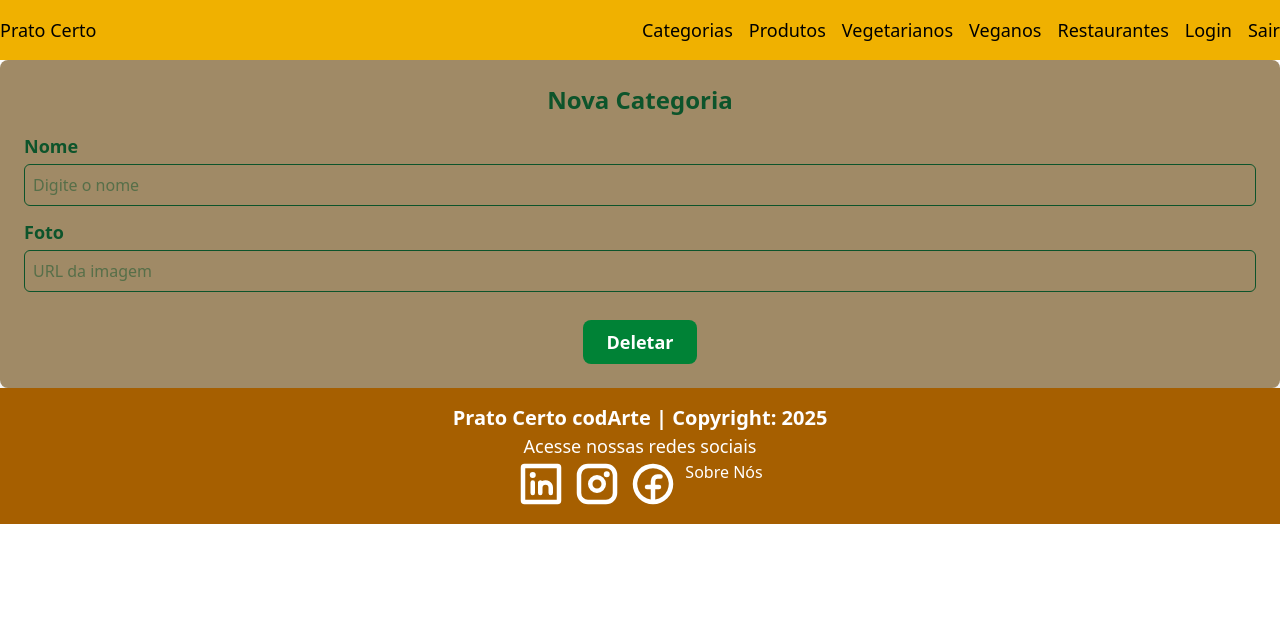
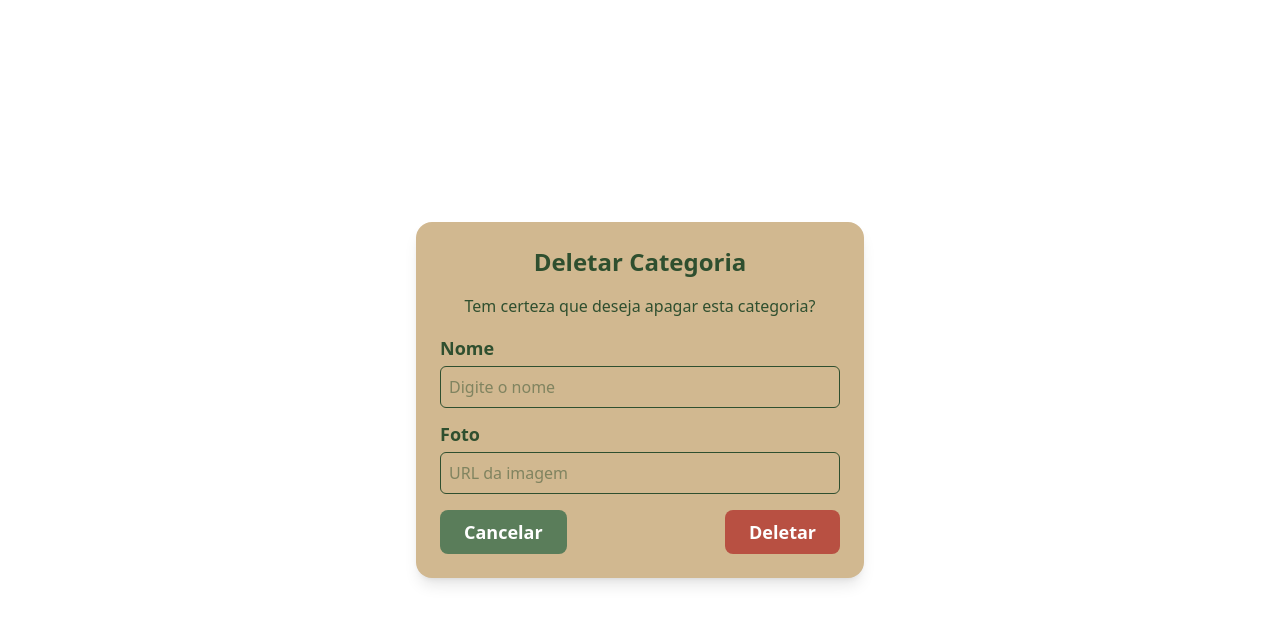
Before and after one commit to Projeto-Integrador01/pratocerto-front, a React (Vite) app: page /deletarcategoria/1 in a window 1280 px wide. Shown: the top 624 px of the page. Built offline with nearby package versions, Linux system fonts and the light colour scheme; no server answers.

Commit message:
arrumando meu crud deletar

```diff
--- a/src/components/categoria/cardcategoria/CardCategoria.tsx
+++ b/src/components/categoria/cardcategoria/CardCategoria.tsx
@@ -7,24 +7,24 @@ interface CardCategoriasProps {
 
 function CardCategoria({ categoria }: CardCategoriasProps) {
   return (
-    <div className="border-2 border-green-50 rounded-2xl overflow-hidden shadow-lg bg-white w-80 p-2 flex flex-col items-center">
+    <div className="border-2 border-green-800 rounded-2xl overflow-hidden shadow-md bg-[#D1B890] w-80 p-3 flex flex-col items-center transition duration-300 hover:shadow-xl">
       {/* Imagem */}
       <div className="w-full rounded-xl overflow-hidden">
         {categoria.foto ? (
           <img
             src={categoria.foto}
             alt="Categoria"
-            className="w-full h-48 object-cover"
+            className="w-full h-48 object-cover rounded-xl"
           />
         ) : (
-          <div className="w-full h-48 flex items-center justify-center bg-gray-200">
-            <span className="text-gray-500">Sem imagem</span>
+          <div className="w-full h-48 flex items-center justify-center bg-[#A8A878]">
+            <span className="text-white text-lg font-medium">Sem imagem</span>
           </div>
         )}
       </div>
 
       {/* Nome da Categoria */}
-      <p className="text-green-700 text-xl font-semibold text-center my-4">
+      <p className="text-[#2F4F2F] text-xl font-bold text-center my-4 uppercase">
         {categoria.nome}
       </p>
 
@@ -32,14 +32,14 @@ function CardCategoria({ categoria }: CardCategoriasProps) {
       <div className="flex w-full">
         <Link
           to={`/editarcategoria/${categoria.id}`}
-          className="w-1/2 text-white bg-indigo-500 hover:bg-indigo-700 py-2 text-center rounded-bl-xl"
+          className="w-1/2 text-white bg-[#5A7D5A] hover:bg-[#466046] py-2 text-center font-medium rounded-bl-xl transition duration-200"
         >
           Editar
         </Link>
 
         <Link
           to={`/deletarcategoria/${categoria.id}`}
-          className="w-1/2 text-white bg-red-500 hover:bg-red-700 py-2 text-center rounded-br-xl"
+          className="w-1/2 text-white bg-[#B85042] hover:bg-[#92372E] py-2 text-center font-medium rounded-br-xl transition duration-200"
         >
           Deletar
         </Link>
--- a/src/components/categoria/deletarcategoria/DeletarCategoria.tsx
+++ b/src/components/categoria/deletarcategoria/DeletarCategoria.tsx
@@ -45,8 +45,8 @@ function DeletarCategoria() {
 
       alert("Categoria apagada com sucesso");
 
-      setIsLoading(false); // Para garantir que o loader pare antes do redirecionamento
-      retornar(); // Agora só redireciona após o alerta ser exibido
+      setIsLoading(false);
+      retornar();
     } catch (error: any) {
       if (error.toString().includes("403")) {
         handleLogout();
@@ -60,7 +60,7 @@ function DeletarCategoria() {
   function retornar() {
     setTimeout(() => {
       navigate("/categorias");
-    }, 500); // Espera 500ms antes de redirecionar para garantir que o alerta apareça
+    }, 500);
   }
 
   function atualizarEstado(e: ChangeEvent<HTMLInputElement>) {
@@ -70,65 +70,20 @@ function DeletarCategoria() {
     });
   }
 
-  //   return (
-  //     <div className="container flex flex-col mx-auto items-center">
-  //       <h1 className="text-4xl text-center my-8">Deletar Categoria</h1>
+  return (
+    <div className="fixed inset-0 flex items-center justify-center bg-white bg-opacity-90">
+      <div className="bg-[#D1B890] p-6 rounded-2xl shadow-lg w-full max-w-md relative">
+        <h2 className="text-2xl font-bold text-[#2F4F2F] text-center mb-4">
+          Deletar Categoria
+        </h2>
 
-  //       <p className="text-center font-semibold mb-4">
-  //         Você tem certeza de que deseja apagar a categoria a seguir?
-  //       </p>
+        <p className="text-[#2F4F2F] text-center mb-4">
+          Tem certeza que deseja apagar esta categoria?
+        </p>
 
-  //       <form className="flex flex-col w-1/2 gap-4" onSubmit={deletarCategoria}>
-  //         <div className="flex flex-col gap-2">
-  //           <label htmlFor="nome">Nome da Categoria</label>
-  //           <input
-  //             type="text"
-  //             placeholder="Nome"
-  //             name="nome"
-  //             required
-  //             className="border-2 border-slate-700 rounded p-2"
-  //             value={categoria.nome}
-  //             onChange={atualizarEstado}
-  //           />
-  //         </div>
-  //         <div className="flex flex-col gap-2">
-  //           <label htmlFor="foto">URL da Foto</label>
-  //           <input
-  //             type="text"
-  //             placeholder="Foto"
-  //             name="foto"
-  //             className="border-2 border-slate-700 rounded p-2"
-  //             value={categoria.foto}
-  //             onChange={atualizarEstado}
-  //           />
-  //         </div>
-  //         <button
-  //           type="submit"
-  //           className="rounded bg-indigo-400 hover:bg-indigo-800 text-white font-bold w-1/2 mx-auto py-2 flex justify-center"
-  //         >
-  //           {isLoading ? (
-  //             <RotatingLines
-  //               strokeColor="white"
-  //               strokeWidth="5"
-  //               animationDuration="0.75"
-  //               width="24"
-  //               visible={true}
-  //             />
-  //           ) : (
-  //             <span>Deletar</span>
-  //           )}
-  //         </button>
-  //       </form>
-  //     </div>
-  //   );
-  // }
-
-  return (
-    <div className="flex flex-col items-center bg-[#A08A66] p-6 rounded-lg shadow-lg w-full">
-      <h2 className="text-2xl font-bold text-green-900 mb-4">Nova Categoria</h2>
-
+        <form onSubmit={deletarCategoria} className="w-full">
           <div className="w-full mb-3">
-        <label className="block text-green-900 text-lg font-semibold mb-1">
+            <label className="block text-[#2F4F2F] text-lg font-semibold mb-1">
               Nome
             </label>
             <input
@@ -137,12 +92,13 @@ function DeletarCategoria() {
               value={categoria.nome}
               onChange={atualizarEstado}
               placeholder="Digite o nome"
-          className="w-full p-2 border border-green-900 rounded-md bg-transparent text-green-900 outline-none focus:ring-2 focus:ring-green-700"
+              className="w-full p-2 border border-[#2F4F2F] rounded-md bg-transparent text-[#2F4F2F] outline-none focus:ring-2 focus:ring-[#5A7D5A]"
+              disabled
             />
           </div>
 
           <div className="w-full mb-3">
-        <label className="block text-green-900 text-lg font-semibold mb-1">
+            <label className="block text-[#2F4F2F] text-lg font-semibold mb-1">
               Foto
             </label>
             <input
@@ -151,22 +107,45 @@ function DeletarCategoria() {
               value={categoria.foto}
               onChange={atualizarEstado}
               placeholder="URL da imagem"
-          className="w-full p-2 border border-green-900 rounded-md bg-transparent text-green-900 outline-none focus:ring-2 focus:ring-green-700"
+              className="w-full p-2 border border-[#2F4F2F] rounded-md bg-transparent text-[#2F4F2F] outline-none focus:ring-2 focus:ring-[#5A7D5A]"
+              disabled
             />
           </div>
 
+          <div className="flex justify-between mt-4">
             <button
-        onClick={deletarCategoria}
+              type="button"
+              onClick={retornar}
+              className="bg-[#5A7D5A] text-white px-6 py-2 rounded-lg text-lg font-semibold hover:bg-[#466046] transition"
+            >
+              Cancelar
+            </button>
+
+            <button
+              type="submit"
               disabled={isLoading}
-        className={`bg-green-700 text-white px-6 py-2 rounded-lg mt-4 text-lg font-semibold
+              className={`bg-[#B85042] text-white px-6 py-2 rounded-lg text-lg font-semibold
               ${
                 isLoading
                   ? "opacity-50 cursor-not-allowed"
-          : "hover:bg-green-800 transition"
+                  : "hover:bg-[#92372E] transition"
               }`}
             >
-        {isLoading ? "Deletando..." : "Deletar"}
+              {isLoading ? (
+                <RotatingLines
+                  strokeColor="white"
+                  strokeWidth="5"
+                  animationDuration="0.75"
+                  width="24"
+                  visible={true}
+                />
+              ) : (
+                "Deletar"
+              )}
             </button>
+          </div>
+        </form>
+      </div>
     </div>
   );
 }
--- a/src/components/categoria/formcategoria/FormCategoria.tsx
+++ b/src/components/categoria/formcategoria/FormCategoria.tsx
@@ -1,5 +1,3 @@
-/* eslint-disable @typescript-eslint/no-explicit-any */
-/* eslint-disable @typescript-eslint/no-unused-vars */
 import { useState, useContext, useEffect, ChangeEvent } from "react";
 import { useNavigate, useParams } from "react-router-dom";
 import { AuthContext } from "../../../contexts/AuthContext";
--- a/src/components/categoria/listacategoria/ListaCategoria.tsx
+++ b/src/components/categoria/listacategoria/ListaCategoria.tsx
@@ -1,4 +1,4 @@
-/* eslint-disable @typescript-eslint/no-explicit-any */
+
 import { useContext, useEffect, useState } from "react";
 import { DNA } from "react-loader-spinner";
 import { useNavigate } from "react-router-dom";
@@ -48,18 +48,19 @@ function ListaCategorias() {
         />
       )}
       <div className="flex justify-center w-full my-4">
-        <div className="container flex flex-col">
-          <div className="flex justify-around gap-4">
+        <div className="container flex flex-col items-center">
+          <div className="flex justify-between w-full px-6 mb-4">
+            <h1 className="text-2xl font-bold">Categorias</h1>
             {token && (
               <button
                 onClick={abrirCadastroCategoria}
-                className="bg-indigo-600 text-white py-2 px-4 rounded-lg hover:bg-indigo-800"
+                className="bg-green-600 text-white py-2 px-4 rounded-lg hover:bg-green-800"
               >
-                Nova Categoria
+                Cadastrar
               </button>
             )}
           </div>
-          <div className="grid grid-cols-1 md:grid-cols-2 lg:grid-cols-3 gap-8">
+          <div className="grid grid-cols-2 md:grid-cols-3 lg:grid-cols-4 gap-6 p-6 bg-[#f4f4f4] rounded-lg shadow-lg w-full">
             {categorias.map((categoria) => (
               <CardCategoria key={categoria.id} categoria={categoria} />
             ))}
--- a/src/components/categoria/modalcategoria/ModalCategoria.tsx
+++ b/src/components/categoria/modalcategoria/ModalCategoria.tsx
@@ -1,8 +1,10 @@
 import Popup from "reactjs-popup";
+
 
 import "reactjs-popup/dist/index.css";
 import "./ModalPostagem.css";
 import FormCategoria from "../formcategoria/FormCategoria";
+
 
 function ModalCategoria() {
   return (
```
Lines whose indentation alone changed are shown as unchanged.
